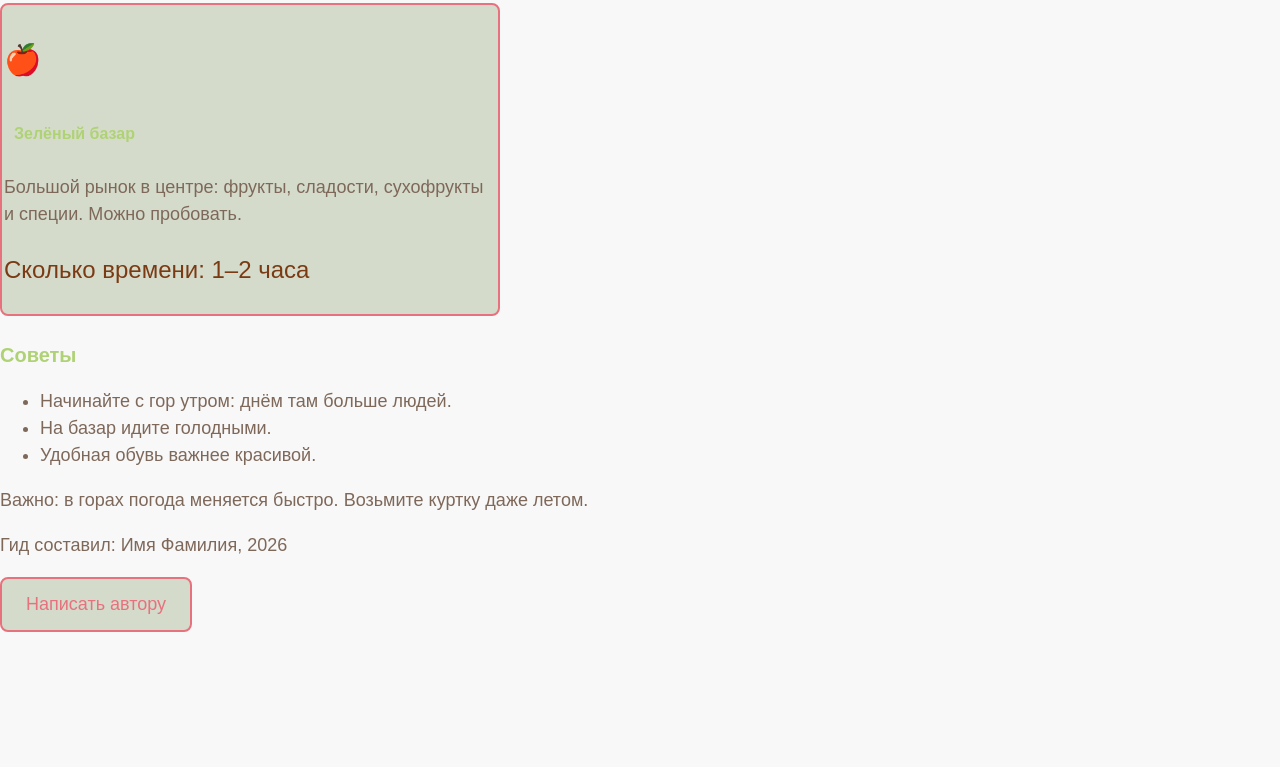
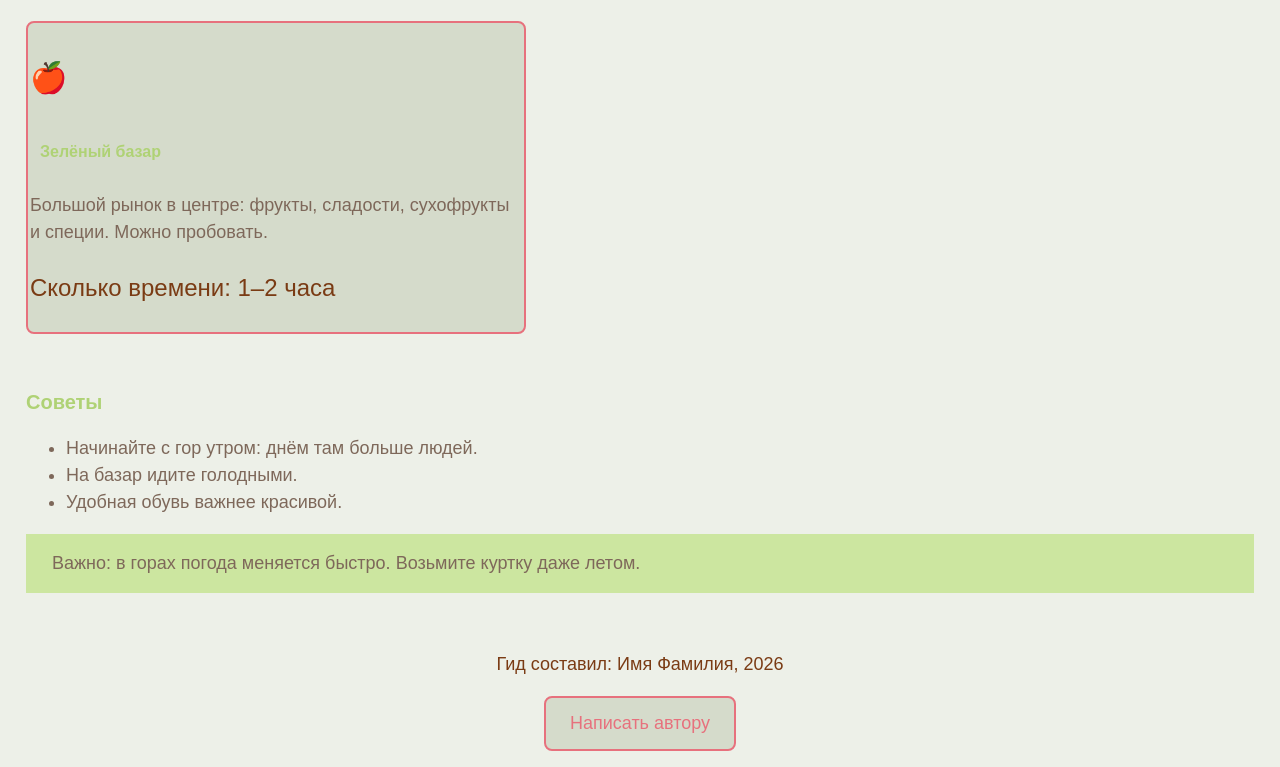
Before and after one commit to zsabitova217-wq/city-guide, a plain HTML site: page index.html in a window 1280 px wide. Shown: the part 1136-1903 px from the top of the page. Before the commit the page ends 1768 px from the top, so only its background shows below. Drawn offline with Linux system fonts and the light colour scheme.

Commit message:
Note, site footer design

```diff
--- a/style.css
+++ b/style.css
@@ -74,3 +74,20 @@ a {
   font-weight: 600px;
   color: #7a3b14;
 }
+.hero,
+.places,
+.tips {
+  padding: 6px 26px;
+  background-color: #edf0e8;
+}
+.note {
+  background-color: #cce6a0;
+  padding: 16px 26px;
+  border-left: 10px;
+}
+.site-footer {
+  background-color: #edf0e8;
+  color: #7a3b14;
+  padding: 16px 26px;
+  text-align: center;
+}
```
